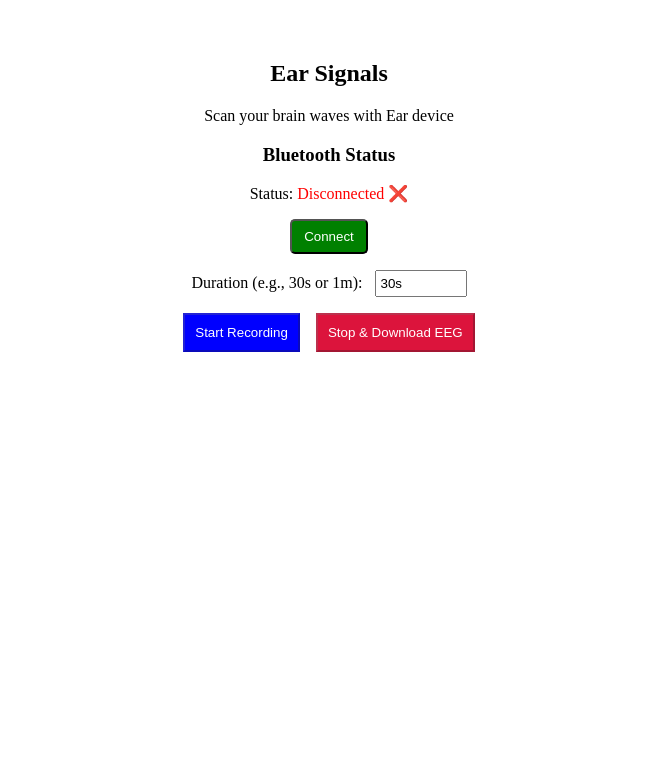
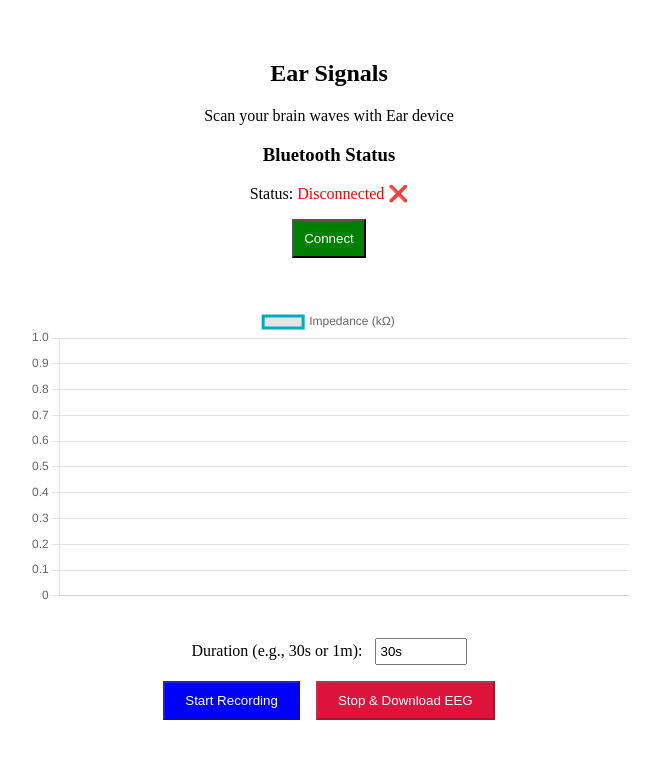
Before and after one commit to xsumaiya00/web-client-with-impedance, a React (Vite) app: page /scan in a window 1280 px wide. Shown: the top 758 px of the page, without its empty margins (311-971 px from the left). Built offline with nearby package versions, Linux system fonts and the light colour scheme.

Commit message:
update 5

```diff
--- a/src/pages/EarScan.tsx
+++ b/src/pages/EarScan.tsx
@@ -15,7 +15,7 @@ import {
 ChartJS.register(LineElement, CategoryScale, LinearScale, PointElement, Title, Tooltip, Legend);
 
 const EEG_SERVICE = "0000180f-0000-1000-8000-00805f9b34fb";
-const EEG_CHAR = "00002a19-0000-1000-8000-00805f9b34fb"; // same for EEG & impedance assumed
+const EEG_CHAR = "00002a19-0000-1000-8000-00805f9b34fb"; // Use real EEG UUID if different
 
 const EarScan = () => {
   const [connected, setConnected] = useState(false);
@@ -23,37 +23,25 @@ const EarScan = () => {
   const [impedanceData, setImpedanceData] = useState<number[]>([]);
   const [duration, setDuration] = useState("30s");
   const [isRecording, setIsRecording] = useState(false);
-  const [device, setDevice] = useState<BluetoothDevice | null>(null);
   const eegData = useRef<{ timestamp: number; value: number }[]>([]);
   const eegChar = useRef<BluetoothRemoteGATTCharacteristic | null>(null);
   const pollInterval = useRef<NodeJS.Timeout | null>(null);
 
   const connectToDevice = async () => {
     try {
-      const selectedDevice = await navigator.bluetooth.requestDevice({
+      const device = await navigator.bluetooth.requestDevice({
         filters: [{ services: [EEG_SERVICE] }],
         optionalServices: [EEG_SERVICE],
       });
-      const server = await selectedDevice.gatt!.connect();
+      const server = await device.gatt!.connect();
       const service = await server.getPrimaryService(EEG_SERVICE);
       const char = await service.getCharacteristic(EEG_CHAR);
-      await char.startNotifications();
 
-      char.addEventListener("characteristicvaluechanged", handleImpedance);
       eegChar.current = char;
-      setDevice(selectedDevice);
       setConnected(true);
     } catch (error) {
-      console.error("Connection failed:", error);
+      console.error("Bluetooth connection failed:", error);
     }
-  };
-
-  const handleImpedance = (event: Event) => {
-    const val = (event.target as BluetoothRemoteGATTCharacteristic).value;
-    if (!val) return;
-    const impedanceValue = val.getUint16(0, true);
-    setImpedance(impedanceValue);
-    setImpedanceData((prev) => [...prev.slice(-50), impedanceValue]);
   };
 
   const startRecording = () => {
@@ -61,13 +49,7 @@ const EarScan = () => {
     eegData.current = [];
     setIsRecording(true);
     eegChar.current.addEventListener("characteristicvaluechanged", handleEEGData);
-  };
-
-  const handleEEGData = (event: Event) => {
-    const val = (event.target as BluetoothRemoteGATTCharacteristic).value;
-    if (!val) return;
-    const eegVal = val.getUint8(0);
-    eegData.current.push({ timestamp: Date.now(), value: eegVal });
+    eegChar.current.startNotifications();
   };
 
   const stopAndSaveEEG = () => {
@@ -76,15 +58,23 @@ const EarScan = () => {
     setIsRecording(false);
 
     const csvContent = "data:text/csv;charset=utf-8,Timestamp,Value\n" +
-      eegData.current.map(({ timestamp, value }) => `${new Date(timestamp).toISOString()},${value}`).join("\n");
+      eegData.current.map(({ timestamp, value }) =>
+        `${new Date(timestamp).toISOString()},${value}`).join("\n");
 
-    const encodedUri = encodeURI(csvContent);
-    const link = document.createElement("a");
-    link.setAttribute("href", encodedUri);
-    link.setAttribute("download", `eeg_${Date.now()}.csv`);
-    document.body.appendChild(link);
-    link.click();
-    document.body.removeChild(link);
+    const blob = new Blob([csvContent], { type: "text/csv" });
+    const url = URL.createObjectURL(blob);
+    const a = document.createElement("a");
+    a.href = url;
+    a.download = `eeg_${Date.now()}.csv`;
+    a.click();
+    URL.revokeObjectURL(url);
+  };
+
+  const handleEEGData = (event: Event) => {
+    const val = (event.target as BluetoothRemoteGATTCharacteristic).value;
+    if (!val) return;
+    const eegVal = val.getUint8(0);
+    eegData.current.push({ timestamp: Date.now(), value: eegVal });
   };
 
   const impedanceQuality = (value: number | null) => {
@@ -95,32 +85,31 @@ const EarScan = () => {
   };
 
   const impedanceChartData = {
-    labels: impedanceData.map((_, idx) => idx.toString()),
-    datasets: [
-      {
-        label: "Impedance (kΩ)",
-        data: impedanceData.map((val) => (val / 1000).toFixed(2)),
-        fill: false,
-        borderColor: "#4bc0c0",
-        tension: 0.3,
-      },
-    ],
+    labels: impedanceData.map((_, i) => i.toString()),
+    datasets: [{
+      label: "Impedance (kΩ)",
+      data: impedanceData.map(v => (v / 1000).toFixed(2)),
+      fill: false,
+      borderColor: "#00acc1",
+      tension: 0.3,
+    }]
   };
 
   useEffect(() => {
-    // Optional polling fallback if notifications are unreliable
-    if (connected && eegChar.current && !pollInterval.current) {
+    if (connected && eegChar.current) {
+      if (pollInterval.current) clearInterval(pollInterval.current);
       pollInterval.current = setInterval(async () => {
         try {
           const val = await eegChar.current!.readValue();
           const impedanceValue = val.getUint16(0, true);
           setImpedance(impedanceValue);
-          setImpedanceData((prev) => [...prev.slice(-50), impedanceValue]);
+          setImpedanceData(prev => [...prev.slice(-50), impedanceValue]);
         } catch (e) {
-          console.warn("Polling impedance failed");
+          console.warn("Polling failed", e);
         }
       }, 1000);
     }
+
     return () => {
       if (pollInterval.current) clearInterval(pollInterval.current);
     };
@@ -133,34 +122,59 @@ const EarScan = () => {
 
       <h3>Bluetooth Status</h3>
       <p>Status: <span style={{ color: connected ? "green" : "red" }}>{connected ? "Connected ✅" : "Disconnected ❌"}</span></p>
-      <button onClick={connectToDevice} style={{ backgroundColor: "green", color: "white", padding: "8px 12px", borderRadius: "5px" }}>
+      <button onClick={connectToDevice} style={{ backgroundColor: "green", color: "white", padding: "10px", marginBottom: "1rem" }}>
         {connected ? "Reconnect" : "Connect"}
       </button>
 
       {impedance !== null && (
-        <>
-          <p style={{ marginTop: "1rem", color: impedance < 200 ? "green" : "red" }}>
-            Impedance: <strong>{(impedance / 1000).toFixed(2)} kΩ</strong><br />
-            Quality: <strong>{impedanceQuality(impedance)}</strong>
+        <div style={{
+          background: "#0e1d2f",
+          borderRadius: "10px",
+          color: "#fff",
+          margin: "1rem auto",
+          padding: "1rem",
+          width: "90%",
+          maxWidth: "500px"
+        }}>
+          <h3 style={{ color: "#ccc" }}>Live Impedance</h3>
+          <p style={{ fontSize: "1.8rem", fontWeight: "bold", color: "#00e676" }}>
+            {(impedance / 1000).toFixed(2)} kΩ
           </p>
-          <div style={{ width: "80%", margin: "0 auto" }}>
-            <Line data={impedanceChartData} />
-          </div>
-        </>
+          <p style={{
+            fontSize: "1.2rem",
+            fontWeight: "bold",
+            color:
+              impedanceQuality(impedance) === "Excellent" ? "#4caf50" :
+                impedanceQuality(impedance) === "Good" ? "#ff9800" :
+                  "#f44336"
+          }}>
+            Quality: {impedanceQuality(impedance)}
+          </p>
+        </div>
       )}
+
+      <div style={{ width: "90%", maxWidth: "600px", margin: "2rem auto" }}>
+        <Line data={impedanceChartData} />
+      </div>
 
       <div style={{ marginTop: "1rem" }}>
         <label>Duration (e.g., 30s or 1m): </label>
         <input
           value={duration}
-          onChange={(e) => setDuration(e.target.value)}
-          style={{ padding: "4px", width: "80px", marginLeft: "8px" }}
+          onChange={e => setDuration(e.target.value)}
+          style={{ width: "80px", padding: "4px", marginLeft: "8px" }}
         />
       </div>
 
       <div style={{ marginTop: "1rem" }}>
-        <button onClick={startRecording} disabled={!connected || isRecording} style={{ backgroundColor: "blue", color: "white", padding: "10px" }}>Start Recording</button>
-        <button onClick={stopAndSaveEEG} disabled={!isRecording} style={{ backgroundColor: "crimson", color: "white", padding: "10px", marginLeft: "1rem" }}>Stop & Download EEG</button>
+        <button onClick={startRecording} disabled={!connected || isRecording}
+          style={{ backgroundColor: "blue", color: "white", padding: "10px 20px", marginRight: "1rem" }}>
+          Start Recording
+        </button>
+        <button onClick={stopAndSaveEEG} disabled={!isRecording}
+          style={{ backgroundColor: "crimson", color: "white", padding: "10px 20px" }}>
+          Stop & Download EEG
+        </button>
       </div>
     </div>
   );
```
